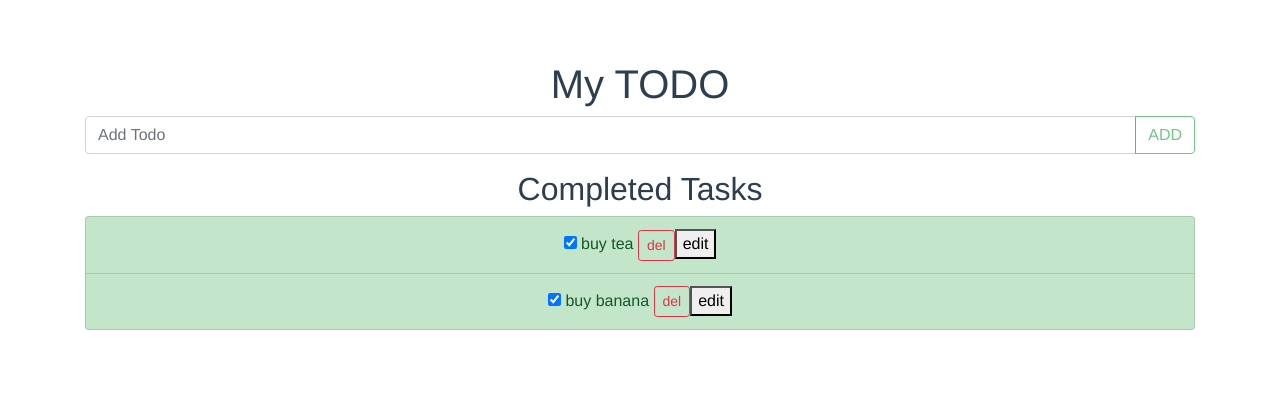
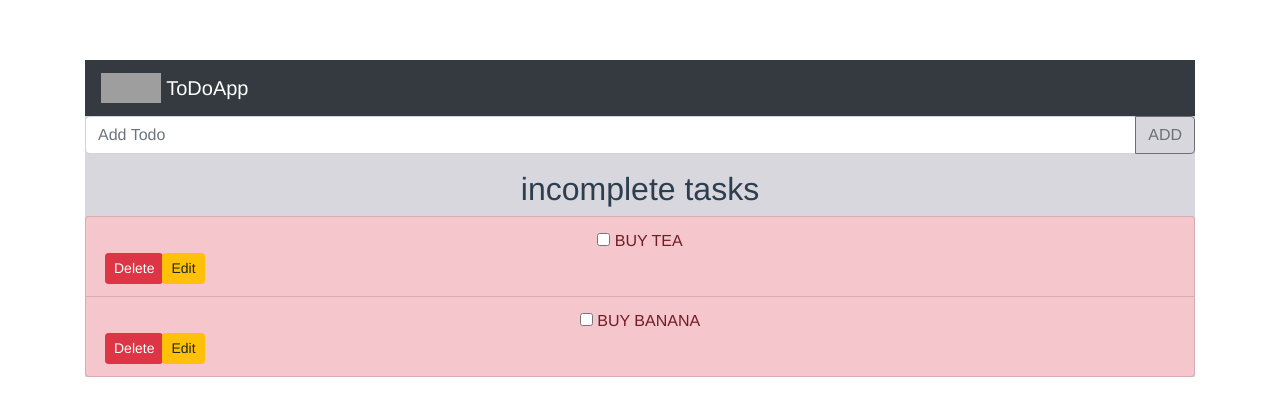
Before and after one commit to mandeep-tariyal/vue-todo-app, a Vue app: page / in a window 1280 px wide. Shown: the top 416 px of the page. Built offline with nearby package versions, Linux system fonts and the light colour scheme; grey boxes are pictures that could not be loaded.

Commit message:
added nav-bar and customized user interface

```diff
--- a/src/App.vue
+++ b/src/App.vue
@@ -1,9 +1,11 @@
 <template>
-  <div class="container" id="app"   >
+  <div  id="app" class="container"   >
 
 
     <Title/>
 
+
+    <div class=" custom">
 
     <InputForm
      @NewItemAdded="add($event)"
@@ -13,19 +15,22 @@
     <!-- //<InputForm2 :newItem.sync="newItem2" />
     //<button @click="add">new add</button> -->
 
-    <h2 v-if="isCompleted.length>0"> Completed Tasks</h2>
-
-    <ul class="list-group">
-      <ListItem  @handlerDel="del($event)" v-for="item in isCompleted" :item="item"  :key="item.id"  />
-
-    </ul>
-
     <h2 v-if="notCompleted.length>0"> incomplete tasks</h2>
 
 
       <ul class="list-group">
         <ListItem  @handlerDel="del($event)" v-for="item in notCompleted" :item="item"  :key="item.id"/>
       </ul>
+
+    <h2 v-if="isCompleted.length>0"> Completed Tasks</h2>
+
+    <ul class="list-group">
+      <ListItem   @handlerDel="del($event)" v-for="item in isCompleted" :item="item"  :key="item.id"  />
+
+    </ul>
+
+
+  </div>
   </div>
 
 </template>
@@ -50,8 +55,8 @@ export default Vue.extend({
       newItem2: "",
       newId: 2,
       todo: [
-        {id: 1, name: "buy tea", status:true},
-        {id: 2, name: "buy banana",status:true}
+        {id: 1, name: "Buy tea", status:false},
+        {id: 2, name: "Buy banana",status:false}
         ] as ITodoItem[]
     }
   },
@@ -82,6 +87,7 @@ export default Vue.extend({
     },
 
 
+
     // add2()
     // {
     //   this.newId+=1;
@@ -100,11 +106,10 @@ export default Vue.extend({
   text-align: center;
   color: #2c3e50;
   margin-top: 60px;
+}.custom{
+  background-color: rgba(115, 115, 134, 0.281);
+
 }
-.custom
- {
-  background: blue;
-  background-color: aqua
- }
+
 
 </style>
--- a/src/components/ListItem.vue
+++ b/src/components/ListItem.vue
@@ -5,22 +5,26 @@ export default d.extend();
 
 <template>
 
-
-
-
-
-
   <li class="list-group-item" :class="item.status? 'list-group-item-success' : 'list-group-item-danger'">
 
   <input type = "checkbox" v-model = "item.status"/>
 
 
-  {{ item.name }}
-    <button class=" btn  btn-outline-danger btn-sm" @click="del(item.id)" > del</button>
+  {{ item.name.toUpperCase() }}
 
-    <button @click="edit = true" >edit</button>
-    <div v-if="edit">
-      <input type="text" v-model="item.name" @keyup.enter="add()" >
+  <div class="input-group-append">
+    <button class=" btn   btn-danger btn-sm" @click="del(item.id)" > Delete </button>
+
+    <button class="btn  btn-warning btn-sm" @click="edit()" > Edit</button>
+  </div>
+
+
+    <div v-if="condition" class="input-group mb-3" >
+      <input type="text" class="form-control" v-model="variable" @keyup.enter="save()" >
+    <div  class="input-group-append">
+      <button type="button" class="btn btn-outline-dark btn-sm " @click="save(variable)" > SAVE</button>
+      <br><button class="btn btn  btn-light btn-sm" @click ="cancel()"> Cancel</button>
+    </div>
     </div>
 
   </li>
--- a/src/components/ListItem.vue_.ts
+++ b/src/components/ListItem.vue_.ts
@@ -8,18 +8,37 @@ export default Vue.extend({
       type: String,
       default: "red"
     }
+  }, data(){
+    return{
+      condition :false,
+      variable:""
+
+    }
   },
   methods:{
     del(id:number){
       this.$emit("handlerDel",id)
 
-    }
+    },
+    save( variable :string){
+      this.item.name = variable
+      this.variable=""
+      this.condition= false
+
+    },
+    edit()
+     {
+
+      this.variable = this.item.name;
+       this.condition =true;
+     },cancel()
+     {
+       return this.condition=false;
+     }
+
   },
-  data(){
-    return{
-      edit:false
-    }
-  }
+
+
 
 
 });
--- a/src/components/Title.vue
+++ b/src/components/Title.vue
@@ -1,5 +1,12 @@
 <template>
-    <h1>{{ title }}</h1>
+    <nav class="navbar navbar-dark bg-dark">
+            <a  class="navbar-brand"href="#">
+                    <img src="/utils/todo-4783676_960_720.webp" width="60" height="30" class="d-inline-block align-top" alt="img" loading="lazy">
+                    ToDoApp
+                  </a>
+
+
+        </nav>
 </template>
 <script lang="ts">
 import Vue from 'vue'
--- a/src/components/inputForm.vue
+++ b/src/components/inputForm.vue
@@ -3,7 +3,7 @@
     <div class="input-group mb-3">
       <input type="text" class="form-control" v-model="newItem"  placeholder="Add Todo">
       <div class="input-group-append">
-        <button  class="btn btn-outline-success" @click="add()" :disabled="newItem.length < 3">ADD</button>
+        <button  class="btn btn-outline-dark"  @click="add()" :disabled="newItem.length < 3">ADD</button>
       </div>
     </div>
     </div>
```
Also changed, not shown: public/todo-4783676_960_720.webp (added).
